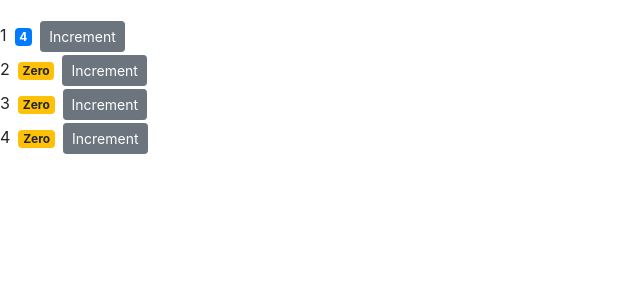
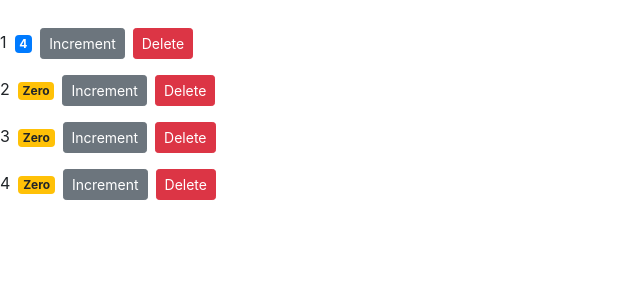
Before and after one commit to brianjang7/Mosh_React_Vidly, a React (Create React App) app: page / in a window 1280 px wide. Shown: the top 300 px of the page, without its empty margins (0-640 px from the left). Built offline with nearby package versions, Linux system fonts and the light colour scheme.

Commit message:
20200113 components - component event

```diff
--- a/src/components/counter.jsx
+++ b/src/components/counter.jsx
@@ -22,6 +22,12 @@
         >
           Increment
         </button>
+        <button
+          onClick={this.props.onDelete}
+          className="btn btn-danger btn-sm m-2"
+        >
+          Delete
+        </button>
       </div>
     );
   }
--- a/src/components/counters.jsx
+++ b/src/components/counters.jsx
@@ -10,6 +10,11 @@
       { id: 4, value: 0 }
     ]
   };
+
+  handleDelete = () => {
+    console.log("Event handler is called.");
+  };
+
   render() {
     return (
       <div>
@@ -18,6 +23,7 @@
             key={counter.id}
             value={counter.value}
             id={counter.id}
+            onDelete={this.handleDelete}
           ></Counter>
         ))}
       </div>
```
